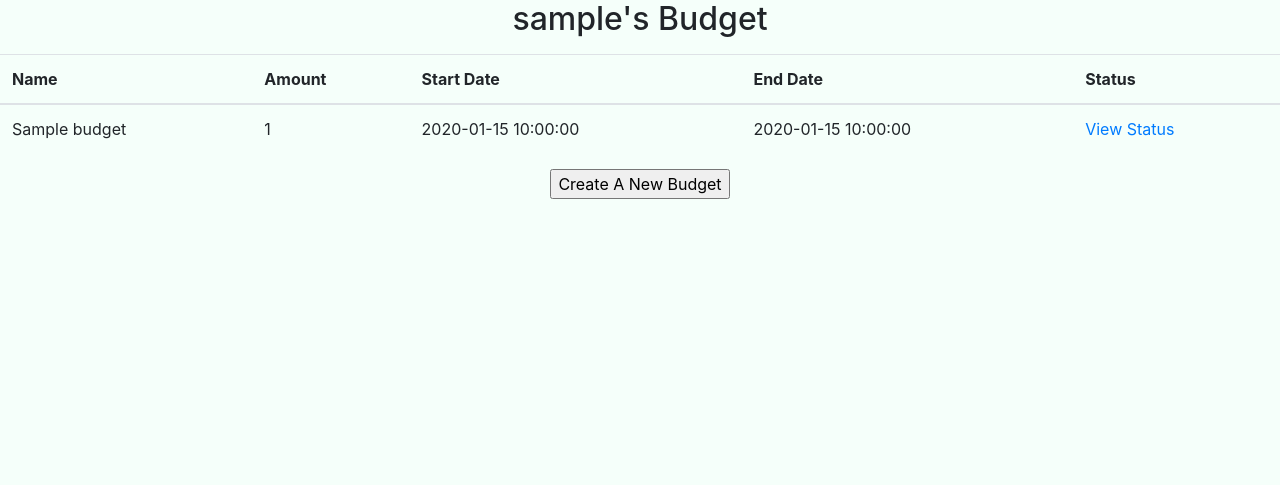
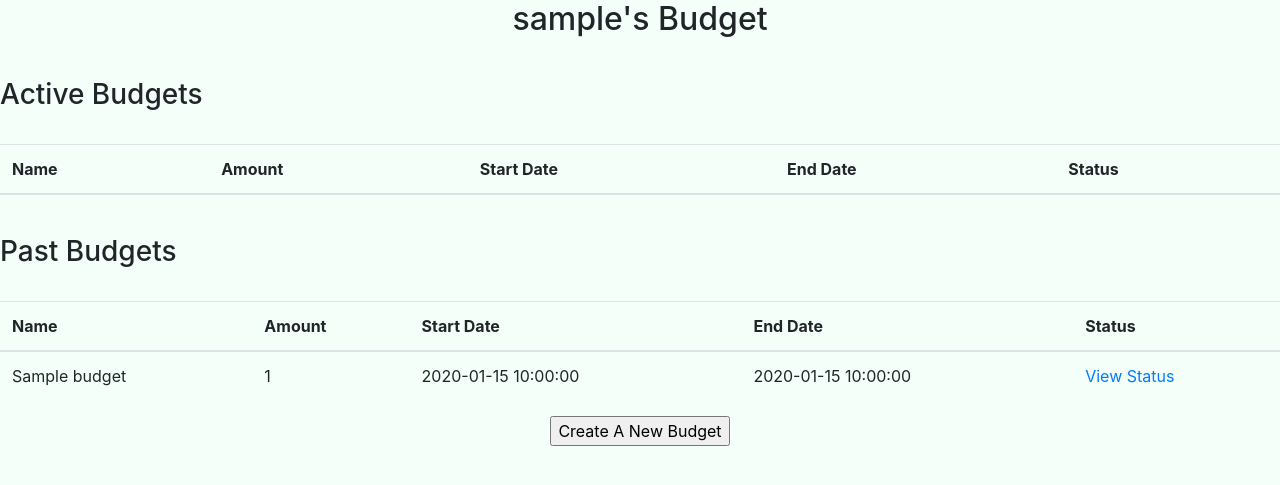
Before and after one commit to LadanShaie/quickstart, a Flask app: page /budgets in a window 1280 px wide. Shown: the part 56-541 px from the top of the page. Run offline with Flask 2, Linux system fonts and the light colour scheme; the visitor is signed in with stand-in values (Sample User, id 1); tables that the repository leaves empty hold one stand-in row (values such as "Sample post"); lists and menus that the app fills with data are empty; some libraries are stand-ins or nearby versions.

Commit message:
Commited budget_status to Budget table in db and created separate active/past budget tables

```diff
--- a/crud.py
+++ b/crud.py
@@ -50,28 +50,28 @@ def create_merchant_name(merchant_name, user):
 
 def create_budget(status, spend_limit, start_date, end_date, user, merchant_name): # tried merchant_name got instance error
     """Create and return a new budget."""
-    budget = Budget.query.filter(merchant_name==merchant_name, end_date > datetime.now()).first()
+    # budget = Budget.query.filter(merchant_name==merchant_name, end_date > datetime.now()).first()
 
-    #check if it exists in database to avoid repeating PK, if not add it
-    if not budget:
-        print(status, spend_limit, start_date, end_date, user, merchant_name)
+    # #check if it exists in database to avoid repeating PK, if not add it
+    # if not budget:
+    #     print(status, spend_limit, start_date, end_date, user, merchant_name)
 
-        budget = Budget(status=status,
-                        spend_limit=spend_limit,
-                        start_date=start_date,
-                        end_date=end_date,
-                        user=user,
-                        merchant_name=merchant_name)
+    budget = Budget(status=status,
+                    spend_limit=spend_limit,
+                    start_date=start_date,
+                    end_date=end_date,
+                    user=user,
+                    merchant_name=merchant_name)
 
-        print("created")
+    print("created")
 
-        db.session.add(budget)
+    db.session.add(budget)
 
-        print("added")
+    print("added")
 
-        db.session.commit()
+    db.session.commit()
 
-        return budget
+    return budget
 
 def create_account(account_id, available_balance, type, name, user):
     """Create and return a new account."""
@@ -123,11 +123,25 @@ def get_account_by_account_id (account_id, amount):
 
     account = Account.query.get(account_id)
 
-    account.available_balance = (account.available_balance - int(amount))
+    account.available_balance = (account.available_balance + int(amount))
 
     db.session.commit()
 
     return account
+
+### Delete items ######
+def delete_transaction (transaction_id):
+
+    transaction = Transaction.query.filter_by(transaction_id=transaction_id).one()
+    db.session.delete(transaction)
+    db.session.commit()
+
+
+# def delete_budget (budget_id):
+
+#     budget = Budget.query.filter_by(budget_id=budget_id).one()
+#     db.session.delete(budget)
+#     db.session.commit()
 
 
 def get_all_budgets():
@@ -145,30 +159,31 @@ def get_budget_by_budget_id(budget_id):
 
     return Budget.query.get(1)
 
-# budget status function
+# Get budget status function
 def get_budget_status_by_budget_id(budget_id):
 
     budget = Budget.query.filter(Budget.budget_id == budget_id).first()
     transactions= Transaction.query.all()
-    # print(transactions) #working
 
-    if budget.end_date > datetime.now():
-       # print (budget.end_date) #working
 
-        sum_transactions = 0
-        for transaction in transactions:
-            #print (transaction.merchant_name) #working
 
-            if (transaction.merchant_name == budget.merchant_name) and (transaction.date >= budget.start_date) and (transaction.date <= budget.end_date):
-                sum_transactions += transaction.amount
-        print (sum_transactions) #Issue: not getting sum of all transactions that fit criteria only getting one
+    sum_transactions = 0
+    for transaction in transactions:
 
-        if sum_transactions > budget.spend_limit: #messed up here, use pdb: helpful for many variables
-            return  f"Uh oh! Your tree died! You spent ${sum_transactions} instead of ${budget.spend_limit} at {budget.merchant_name}."
-        elif (sum_transactions < budget.spend_limit) or (sum_transactions == budget.spend_limit):
-            return f"Your tree is still alive! You've only spent {sum_transactions} of your ${budget.spend_limit} for {budget.merchant_name}."
+        if (transaction.merchant_name == budget.merchant_name) and (transaction.date >= budget.start_date) and (transaction.date <= budget.end_date):
+            sum_transactions += transaction.amount
+            sum_transactions = abs(sum_transactions)
+    print (sum_transactions) #Issue: not getting sum of all transactions that fit criteria only getting one
 
-    # return f"Your tree is alive and well! You haven't spent a dime at {budget.merchant_name}."
+    if sum_transactions > budget.spend_limit:
+        budget.status = f"Uh oh! Your tree died! You spent ${sum_transactions} instead of ${budget.spend_limit} at {budget.merchant_name}."
+        db.session.commit() #db session commit here after making budget.status = return statement
+        return  f"Uh oh! Your tree died! You spent ${sum_transactions} instead of ${budget.spend_limit} at {budget.merchant_name}."
+    elif (sum_transactions < budget.spend_limit) or (sum_transactions == budget.spend_limit):
+        budget.status = f"Your tree is still alive! You've spent ${sum_transactions} of the allocated ${budget.spend_limit} budget for {budget.merchant_name}."
+        db.session.commit() #db session commit here after making budget.status = return statement
+        return f"Your tree is alive! You've spent ${sum_transactions} of the allocated ${budget.spend_limit} budget for {budget.merchant_name}."
+
 
 
 
--- a/server.py
+++ b/server.py
@@ -152,6 +152,7 @@ def redirect_to_budgets():
     view_budgets_page = request.form.get('budgets_page')
     view_add_transaction_page = request.form.get("add_transactions_page")
     view_add_account_page = request.form.get("add_account_page")
+    delete_transaction= request.form.get("delete_transaction")
 
     if  view_budgets_page == 'View My Budgets':
         return redirect('/budgets')
@@ -159,18 +160,23 @@ def redirect_to_budgets():
         return redirect('/add_transaction')
     if  view_add_account_page == 'Add New Bank Account':
         return redirect('/add_account')
+    # if  delete_transaction == 'Delete':
+        # delete = crud.delete_transaction(transaction_id) #how to link transaction_id if its autoincremented?
+        # flash('Transaction deleted!')
+        # return redirect('/overview')
+
 
 
 ########### Budgets page routes ###############
-
 @app.route('/budgets', methods=['GET'])
 def get_budgets():
     """View budgets page."""
 
     if session.get('user_id'):
         user = crud.get_user_by_user_id(session['user_id'])
+        date_now = datetime.now() #.strftime('%Y%m%d')
         #flash('You made it!') #Test flash since not working, printing directly on screen, I want pop up
-        return render_template('budgets.html', user_name=user.user_name, budgets= user.budgets)
+        return render_template('budgets.html', user_name=user.user_name, budgets= user.budgets, date_now=date_now)
     else:
         flash('Please login to proceed to this page.')
         return redirect('/login')
@@ -250,7 +256,7 @@ def get_add_transaction():
 
     if session.get('user_id'):
         user = crud.get_user_by_user_id(session['user_id'])
-        return render_template('add_transactions.html', accounts=user.accounts)
+        return render_template('add_transactions.html', accounts=user.accounts, merchants=user.merchants)
     else:
         flash('Please login to proceed to this page.')
         return redirect('/login')
--- a/templates/budget_status.html
+++ b/templates/budget_status.html
@@ -2,9 +2,9 @@
 {% block title %}Status Page{% endblock %}
 
 {% block body %}
-
-<h3>{{budget_status}}</h3>
-
+<div id='Status-response'>
+    <h3>{{budget_status}}</h3>
+</div>
 
 
 {% endblock %}
--- a/templates/budgets.html
+++ b/templates/budgets.html
@@ -6,6 +6,18 @@
 <div class="row justify-content-center">
     <label class="Table_title"><h2>{{user_name}}'s Budget</h2></label>
 </div>
+        <!-- <div>
+            <h3>Garden</h3>
+            for budgets in budgets
+            if date_now > budget.end_date and budget.status
+                count += 1
+
+        </div> -->
+        <br>
+        <div>
+            <h3>Active Budgets</h3>
+        </div>
+        <br>
         <table class="table table-hover">
             <thead>
             <tr>
@@ -13,22 +25,50 @@
                 <th scope="col">Amount</th>
                 <th scope="col">Start Date</th>
                 <th scope="col">End Date</th>
-                <th scope="col">Status</th>
+                <th scope="col" id="Status">Status</th>
             </tr>
             </thead>
-            <tbody id="get-transactions-data">
+            <tbody id="get-budgets-data">
             {% for budget in budgets %}
-                <!-- {% if budget.budget_id >= 1 %} -->
+                {% if budget.end_date >= date_now %}
                     <tr>
                     <td> {{budget.merchant_name}} </td>
                     <td> {{budget.spend_limit}} </td>
                     <td>  {{budget.start_date}} </td>
                     <td>  {{budget.end_date}} </td>
-                    <td> <a href="/budgets/{{ budget.budget_id }}"> View Status  </a> </td>
+                    <td headers="Status"> <a href="/budgets/{{ budget.budget_id }}"> View Status  </a> </td>
                     </tr>
-                <!-- {% else %} doesn't work, ask for help later after api connected -->
-                    <!-- <h3>You Currently Have No Active Budgets, Click Create A Budget To Get Started!</h3>     -->
-                <!-- {% endif %}     -->
+
+                {% endif %}
+            {% endfor %}
+            </tbody>
+        </table>
+        <br>
+        <div>
+            <h3>Past Budgets</h3>
+        </div>
+        <br>
+        <table class="table table-hover">
+            <thead>
+            <tr>
+                <th scope="col">Name</th>
+                <th scope="col">Amount</th>
+                <th scope="col">Start Date</th>
+                <th scope="col">End Date</th>
+                <th scope="col" id="Status">Status</th>
+            </tr>
+            </thead>
+            <tbody id="get-budgets-data">
+            {% for budget in budgets %}
+                {% if date_now > budget.end_date %}
+                    <tr>
+                    <td> {{budget.merchant_name}} </td>
+                    <td> {{budget.spend_limit}} </td>
+                    <td>  {{budget.start_date}} </td>
+                    <td>  {{budget.end_date}} </td>
+                    <td headers="Status"> <a href="/budgets/{{ budget.budget_id }}"> View Status  </a> </td>
+                    </tr>
+                {% endif %}
             {% endfor %}
             </tbody>
         </table>
@@ -40,8 +80,20 @@
     </form>
 </div>
 
+<!-- <script>
+$(function(){
+    $("#Status").click(function() {
+        $.ajax({
+        url : '/budgets',
+        data:{id: $(this).attr('id')},
+        type: 'GET',
+        success: function(data){
+            $('#Status-response').html(data);
+            }
+        });
+    });
+});
 
+</script> -->
 
 {% endblock %}
-
-<!-- redirects to this page after user log in + link bank index html plaid. no exsisting budgets (include link redirect to create_budget.html). otherwise, list exsisting active budgets and their status include buttonlink on left side of each budget row to see status then render either green or red html template. (add status in budget table to model.py).in future, if no exsisting budget say 'no active budget' AND include button to see past/inactive ones by loop through budget table in db  -->
```
Also changed, not shown: templates/add_transactions.html (+11 -5 lines), templates/overview.html (+5 -3 lines).
